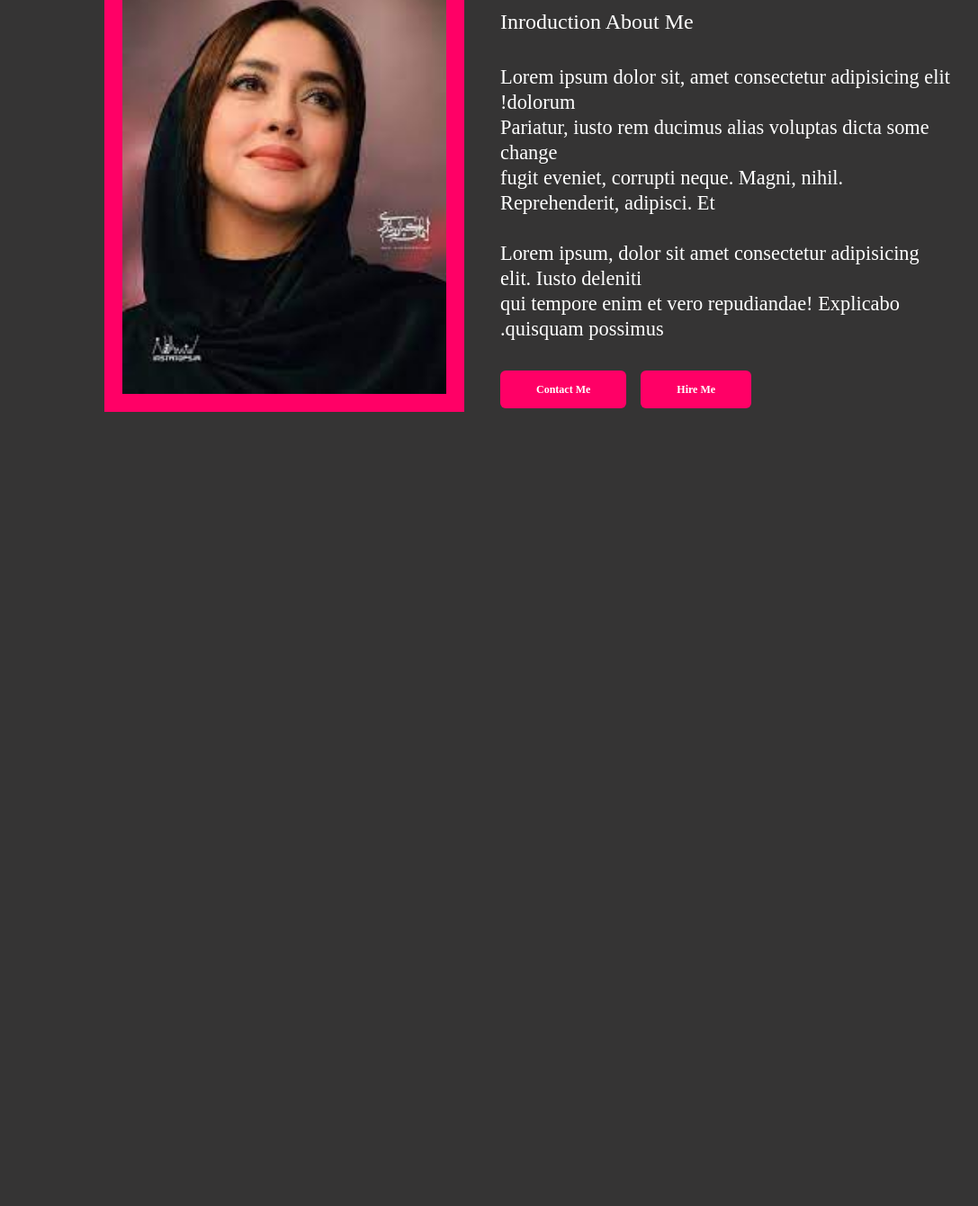
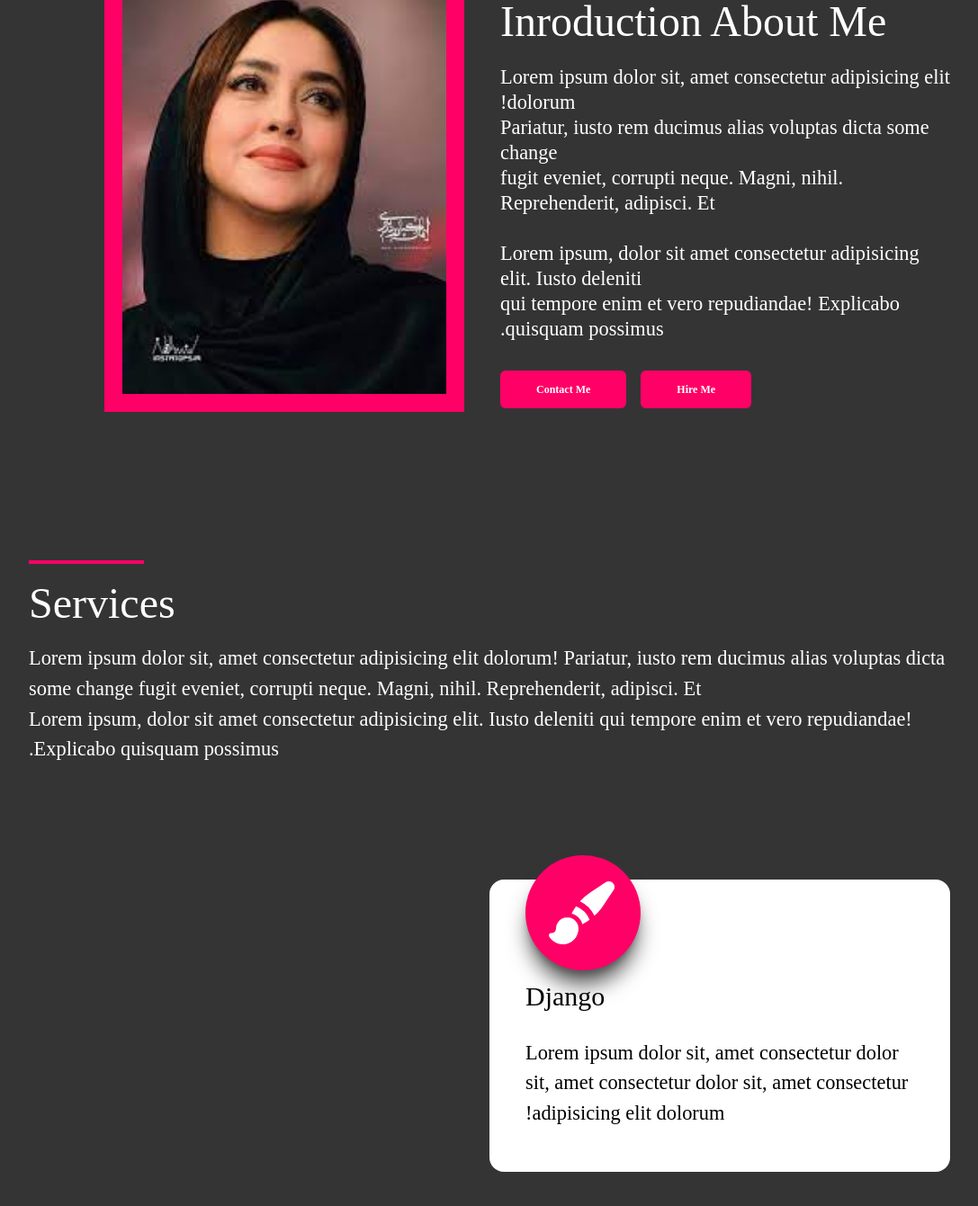
Before and after one commit to naimatullahRezaee/resume, a website: page index.html in a window 1280 px wide. Shown: the part 887-2228 px from the top of the page at 90% size, without its empty margins (96-1183 px from the left). Before the commit the page ends 1400 px from the top, so only its background shows below. Drawn offline with nearby package versions, Linux system fonts and the light colour scheme; a web font is replaced by a local one.

Commit message:
card added

```diff
--- a/index.html
+++ b/index.html
@@ -157,6 +157,58 @@
     </div>
 
     <!-- ====== End about us ======  -->
+    <!-- ====== Start Services ======  -->
+    <div
+      class="flex flex-col w-[80%] mx-auto h-[900px] justify-center items-center gap-32"
+    >
+      <div
+        class="text-white flex flex-col gap-7 justify-center items-end text-left"
+      >
+        <hr class="border-[#ff0066] w-32 border-2" />
+        <h2 class="text-[3rem] text-2xl w-[500px]">Services</h2>
+        <p class="lg:text-[1.4rem] text-lg leading-normal">
+          Lorem ipsum dolor sit, amet consectetur adipisicing elit dolorum!
+          Pariatur, iusto rem ducimus alias voluptas dicta some change fugit
+          eveniet, corrupti neque. Magni, nihil. Reprehenderit, adipisci. Et
+          <br />
+
+          Lorem ipsum, dolor sit amet consectetur adipisicing elit. Iusto
+          deleniti qui tempore enim et vero repudiandae! Explicabo quisquam
+          possimus.
+        </p>
+      </div>
+      <div class="flex flex-wrap w-full gap-8 text-left">
+        <!-- card  -->
+        <div
+          class="w-1/2 bg-white rounded-2xl py-12 px-10 flex flex-col gap-8 relative"
+        >
+          <div
+            class="mr-auto bg-[#ff0066] rounded-full text-white w-32 flex justify-center items-center p-6 absolute left-10 bottom-56 shadow-xl shadow-neutral-600"
+          >
+            <svg
+              xmlns="http://www.w3.org/2000/svg"
+              viewBox="0 0 24 24"
+              fill="currentColor"
+              class="w-20 h-20"
+            >
+              <path
+                fill-rule="evenodd"
+                d="M20.599 1.5c-.376 0-.743.111-1.055.32l-5.08 3.385a18.747 18.747 0 00-3.471 2.987 10.04 10.04 0 014.815 4.815 18.748 18.748 0 002.987-3.472l3.386-5.079A1.902 1.902 0 0020.599 1.5zm-8.3 14.025a18.76 18.76 0 001.896-1.207 8.026 8.026 0 00-4.513-4.513A18.75 18.75 0 008.475 11.7l-.278.5a5.26 5.26 0 013.601 3.602l.502-.278zM6.75 13.5A3.75 3.75 0 003 17.25a1.5 1.5 0 01-1.601 1.497.75.75 0 00-.7 1.123 5.25 5.25 0 009.8-2.62 3.75 3.75 0 00-3.75-3.75z"
+                clip-rule="evenodd"
+              />
+            </svg>
+          </div>
+          <div class="flex flex-col gap-7 mt-16">
+            <h2 class="text-3xl">Django</h2>
+            <p class="lg:text-[1.4rem] text-lg leading-normal">
+              Lorem ipsum dolor sit, amet consectetur dolor sit, amet
+              consectetur dolor sit, amet consectetur adipisicing elit dolorum!
+            </p>
+          </div>
+        </div>
+      </div>
+    </div>
+    <!-- ====== End Services ======  -->
 
     <script>
       AOS.init();
```
Also changed, not shown: dist/output.css.
